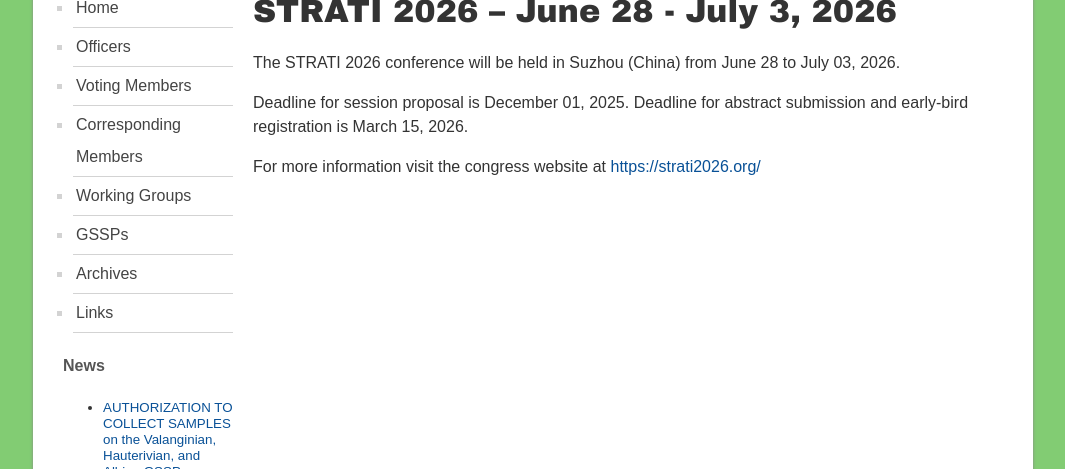
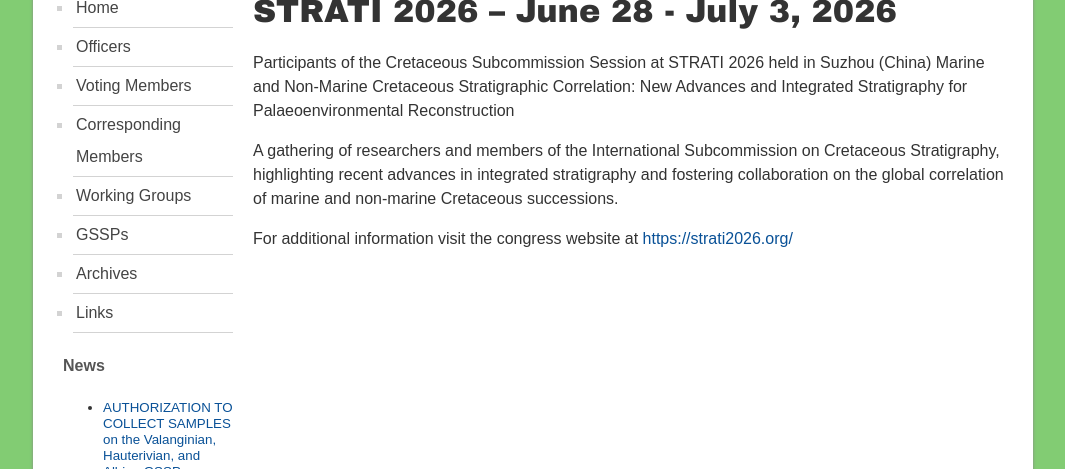
Before and after one commit to i-c-stratigraphy/subcommission-cretaceous, a Jekyll site: the page built from pages/news/strati2026.md, in a window 1280 px wide and 900 px high, cut to the strip 431-900 px from the top of the window. Shown: the whole strip, without its empty margins (107-1172 px from the left). Built offline with Jekyll 4.4.1, drawn with Linux system fonts in a browser that asks for light colours.

Commit message:
Update strati2026.md

```diff
--- a/pages/news/strati2026.md
+++ b/pages/news/strati2026.md
@@ -5,9 +5,9 @@ permalink: /news/strati2026
 ---
 # STRATI 2026 – June 28 - July 3, 2026
 
-The STRATI 2026 conference will be held in Suzhou (China) from June 28 to July 03, 2026.
+Participants of the Cretaceous Subcommission Session at STRATI 2026 held in Suzhou (China)
+Marine and Non-Marine Cretaceous Stratigraphic Correlation: New Advances and Integrated Stratigraphy for Palaeoenvironmental Reconstruction
 
-Deadline for session proposal is December 01, 2025.
-Deadline for abstract submission and early-bird registration is March 15, 2026.
+A gathering of researchers and members of the International Subcommission on Cretaceous Stratigraphy, highlighting recent advances in integrated stratigraphy and fostering collaboration on the global correlation of marine and non-marine Cretaceous successions.
 
-For more information visit the congress website at <https://strati2026.org/>
+For additional information visit the congress website at <https://strati2026.org/>
```
